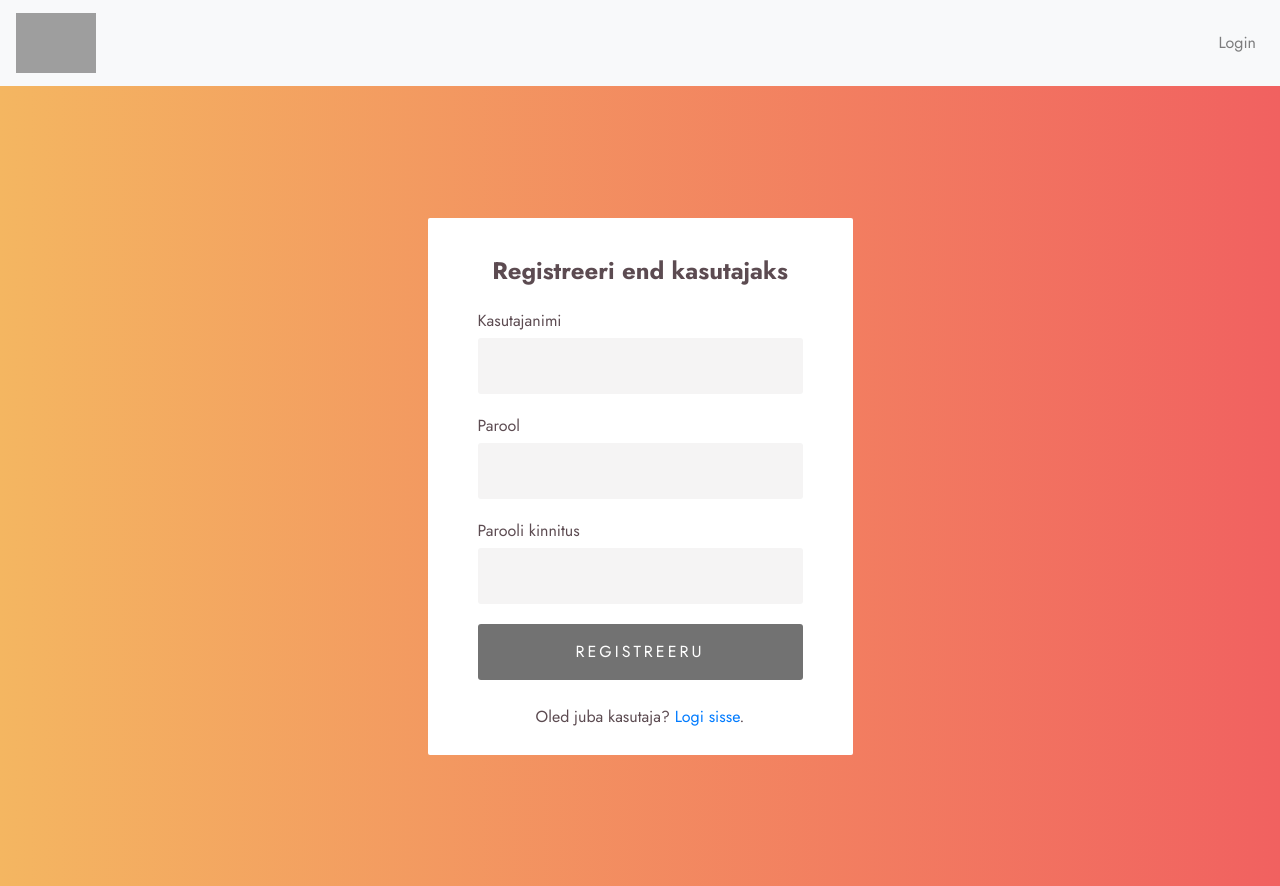
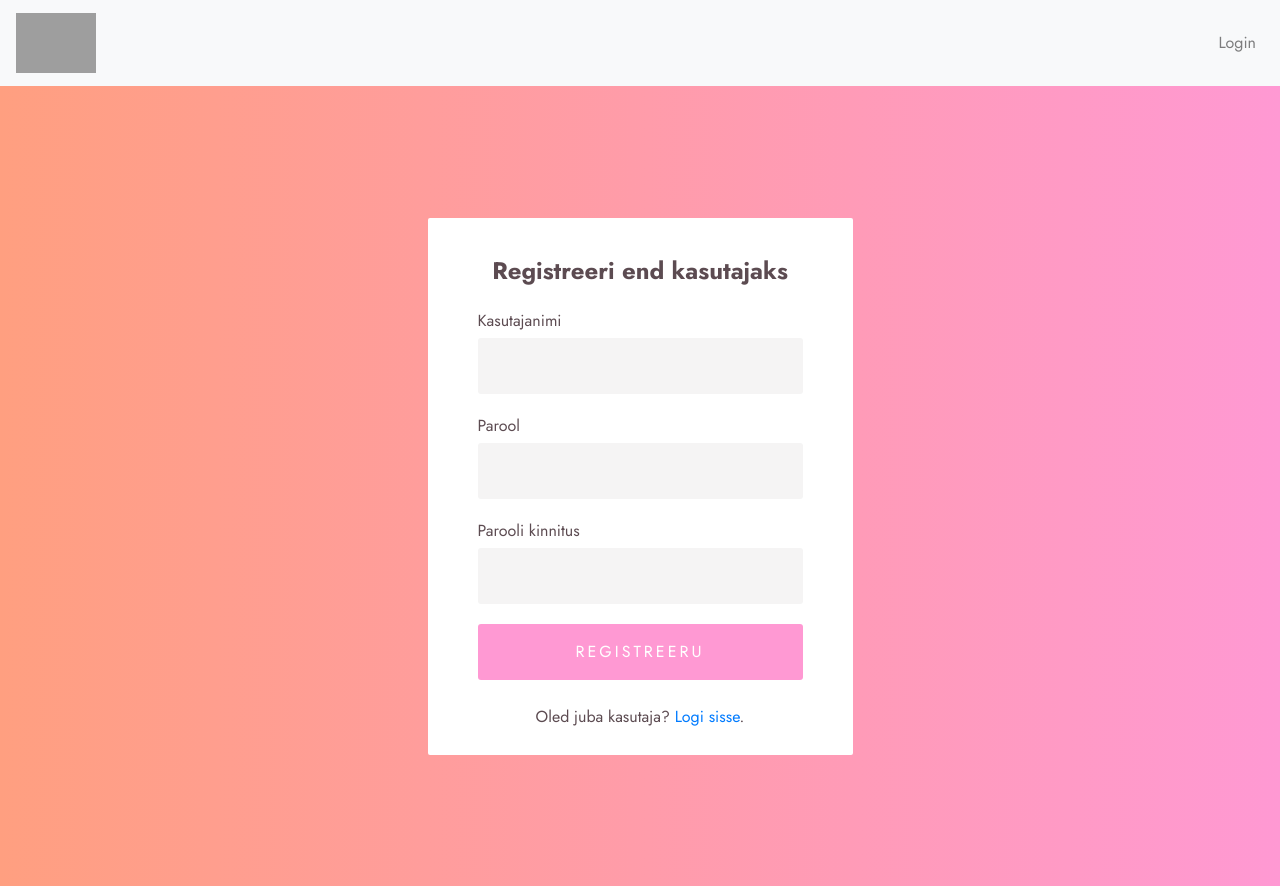
Before and after one commit to MarleenRahe/jube-tore-projekt, a Django app: page /register in a window 1280 px wide. Run offline with Django 4.2, Linux system fonts and the light colour scheme; some libraries are stand-ins or nearby versions; grey boxes are pictures that could not be loaded.

```diff
--- a/veebileht/main/static/style/style1.css
+++ b/veebileht/main/static/style/style1.css
@@ -10,7 +10,7 @@
 }
 
 body{
-  background: linear-gradient(to right, #f4b661, #f16160);
+  background: linear-gradient(to right, #ff9f80, #ff99d3);
 }
 
 .wrapper{
@@ -83,7 +83,7 @@ body{
 }
 
 .form .input_wrap .btn.enabled{
-  background: #727272;
+  background: #ff99d3;
   cursor: pointer;
 }
 
```
Also changed, not shown: veebileht/db.sqlite3, veebileht/main/templates/preview.html (line endings or trailing spaces).
